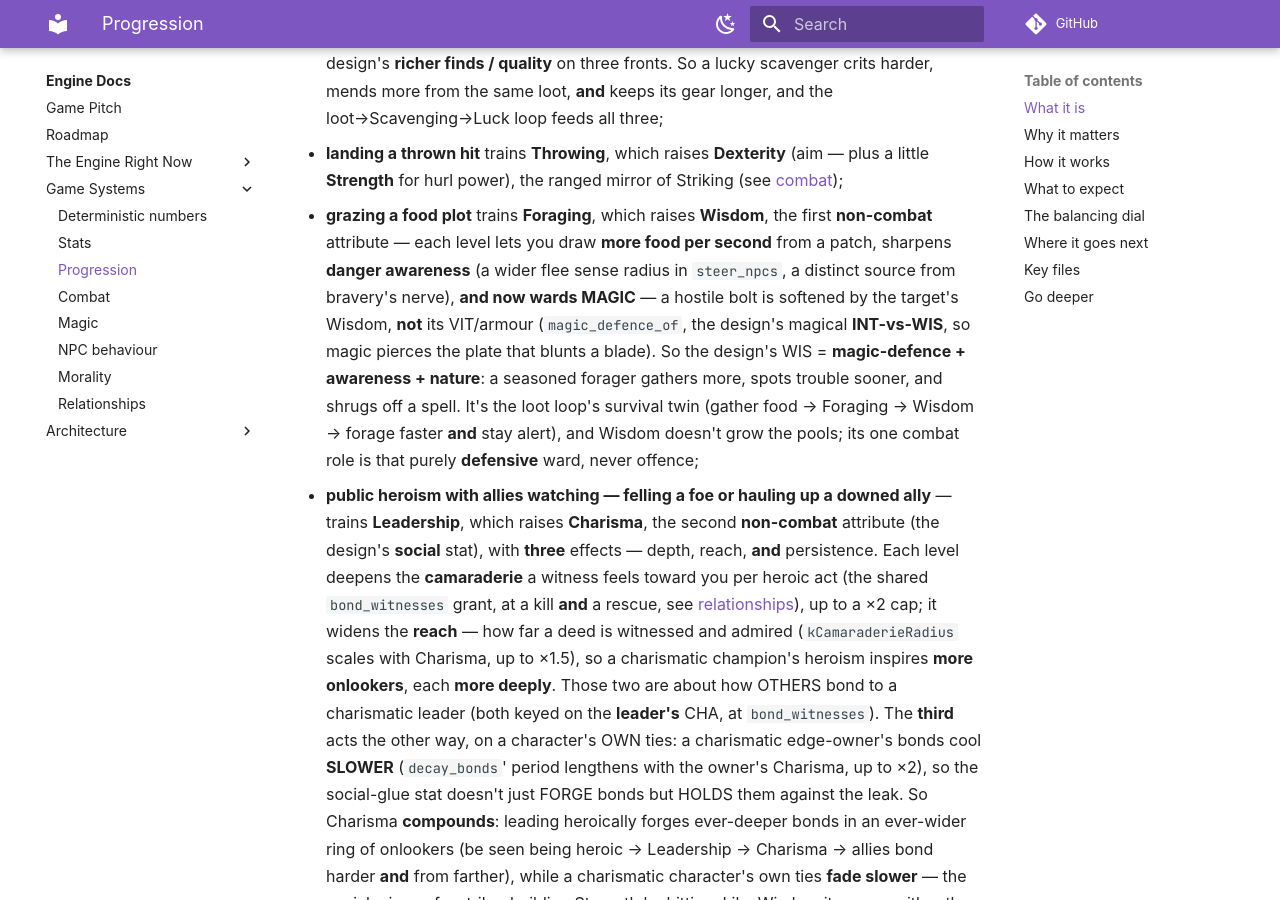
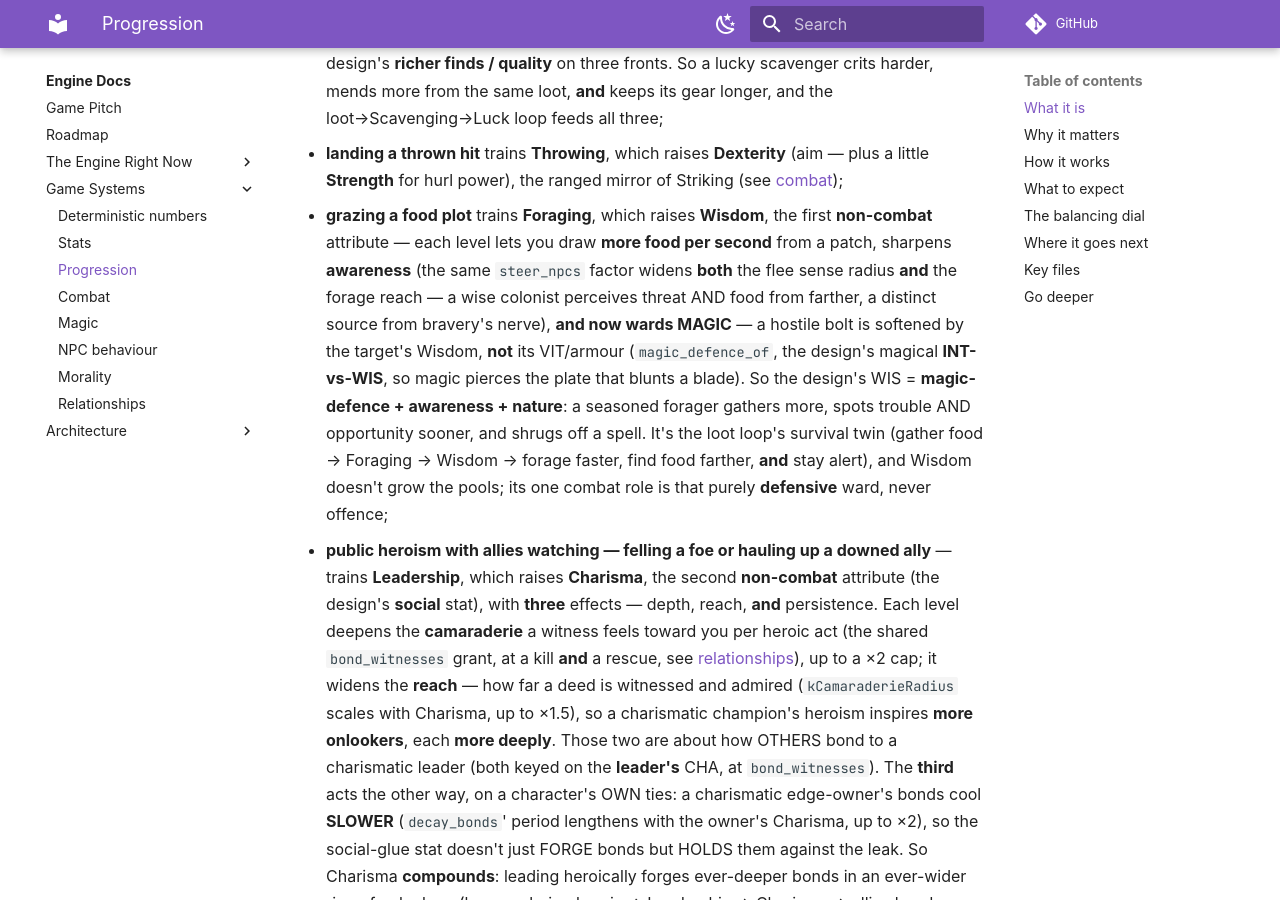
Before and after one commit to IsItJeff/game-engine, an MkDocs documentation site: the page built from docs/engine/progression.md, in a window 1280 px wide and 900 px high, scrolled down 1682 px. Built offline with MkDocs 1.6.1 and Material for MkDocs 9.7.7, drawn with Linux system fonts in a browser that asks for light colours; some web fonts are replaced; comment, search, counter and statistics services are not loaded.

Commit message:
Wisdom widens the forage reach: a wise forager spots a meal a plain one can't (#268)
The forage rung's food-search radius is now kForageRadius * awareness -- so
WISDOM widens the forage reach by the SAME awareness factor (1+(WIS-1)*0.05,
capped 2x) that already widens the danger sense. A wise forager perceives food
from farther, the OPPORTUNITY twin of "perceives danger sooner"; and since
foraging is what trains WIS, the land-wise colonist finds food a novice walks
past, compounding.

- Bit-identical: WIS 1 (or no Attributes) -> awareness exactly 1.0 ->
  kForageRadius * 1.0 = kForageRadius (IEEE-exact), so every existing WIS-1
  forage test is byte-identical; no RNG. The wider radius only changes WHICH food
  is nearest, never WHETHER to forage (the hunger gate + thirst-first ordering
  are untouched) -- reuses the same in-scope `awareness` the danger sense reads.
- Test: a WIS-20 forager heads for a meal at 400 (beyond base 260, within its
  ~507 reach) while a WIS-1 one rests (velocity 0). RED-proven.
- docs: progression.md Wisdom bullet + npc-behaviour.md (the awareness paragraph
  AND the systems-index clause -- a review catch -- now say WIS widens BOTH the
  flee sense radius and the forage reach).

Co-authored-by: Claude Opus 4.8 (1M context) <noreply@anthropic.com>

```diff
--- a/docs/engine/progression.md
+++ b/docs/engine/progression.md
@@ -59,13 +59,15 @@ Eighteen strands are wired end to end so far, across all seven attributes:
 - **landing a thrown hit** trains **Throwing**, which raises **Dexterity** (aim — plus a little
   **Strength** for hurl power), the ranged mirror of Striking (see [combat](combat.md));
 - **grazing a food plot** trains **Foraging**, which raises **Wisdom**, the first *non-combat*
-  attribute — each level lets you draw **more food per second** from a patch, sharpens **danger
-  awareness** (a wider flee sense radius in `steer_npcs`, a distinct source from bravery's nerve),
+  attribute — each level lets you draw **more food per second** from a patch, sharpens **awareness**
+  (the same `steer_npcs` factor widens *both* the flee sense radius **and** the forage reach — a wise
+  colonist perceives threat AND food from farther, a distinct source from bravery's nerve),
   **and now wards MAGIC** — a hostile bolt is softened by the target's Wisdom, *not* its VIT/armour
   (`magic_defence_of`, the design's magical **INT-vs-WIS**, so magic pierces the plate that blunts a
   blade). So the design's WIS = *magic-defence + awareness + nature*: a seasoned forager gathers more,
-  spots trouble sooner, and shrugs off a spell. It's the loot loop's survival twin (gather food →
-  Foraging → Wisdom → forage faster *and* stay alert), and Wisdom doesn't grow the pools; its one
+  spots trouble AND opportunity sooner, and shrugs off a spell. It's the loot loop's survival twin
+  (gather food → Foraging → Wisdom → forage faster, find food farther, *and* stay alert), and Wisdom
+  doesn't grow the pools; its one
   combat role is that purely **defensive** ward, never offence;
 - **public heroism with allies watching — felling a foe *or* hauling up a downed ally** — trains
   **Leadership**, which raises **Charisma**, the second *non-combat* attribute (the design's **social**
```
Also changed, not shown: docs/engine/npc-behaviour.md (+6 -2 lines), 2 other files.
